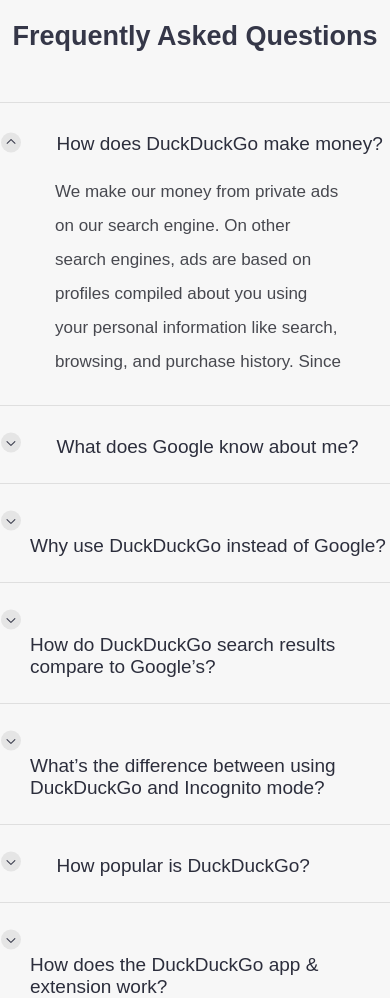
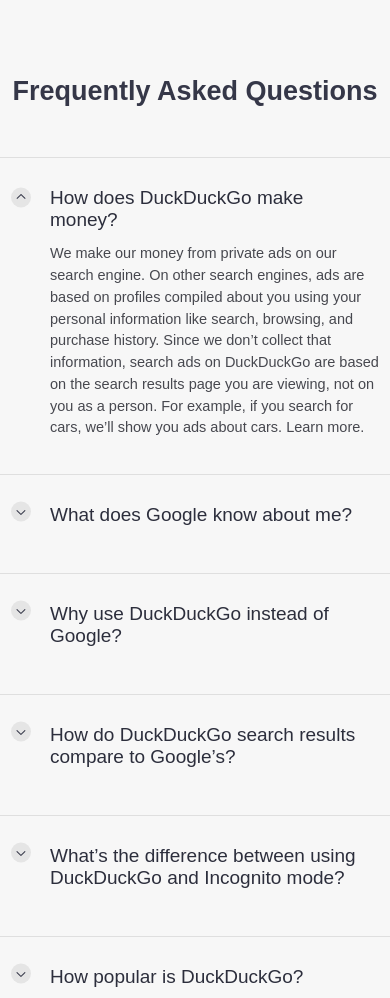
Before and after one commit to Deelip7/duckduckgo-clone, a plain HTML site: page index.html in a window 390 px wide. Shown: the part 2680-3678 px from the top of the page. Drawn offline with Linux system fonts and the light colour scheme.

Commit message:
add media max width to FAQ sections

```diff
--- a/scss/style.scss
+++ b/scss/style.scss
@@ -395,6 +395,7 @@
       font-size: 27px;
       font-weight: 900;
       color: #353748;
+      text-align: center;
     }
 
     &__content {
@@ -412,6 +413,7 @@
       background-color: inherit;
       border: none;
       padding: 1px;
+      margin-left: 10px;
       cursor: pointer;
     }
 
@@ -420,20 +422,24 @@
     }
 
     &__content-question {
-      display: inline-block;
-      margin-left: 30px;
+      position: relative;
+      top: -22px;
+      right: -50px;
       font-size: 19px;
       color: #2c2e3c;
       cursor: pointer;
+      margin-right: 70px;
     }
 
     &__content-answer {
-      margin-left: 25px;
+      position: relative;
       font-size: 15px;
       color: #47484f;
       line-height: 2;
       overflow: hidden;
-      padding: 0px 30px;
+      top: -10px;
+      right: -50px;
+      margin-right: 50px;
       max-height: 0;
       padding-top: 0;
       padding-bottom: 0;
@@ -443,7 +449,6 @@
     &__answer-show {
       transition: all 0.5s;
       max-height: 225px;
-      padding: 20px 30px;
     }
 
     &__btn {
@@ -491,6 +496,10 @@
       padding-left: 20px;
       margin: 0 auto;
     }
+    p {
+      font-size: 17px !important;
+      width: 95% !important;
+    }
   }
   .content-info {
     &__items {
@@ -510,12 +519,23 @@
 
   .about-info {
     h2 {
-      font-size: 20px !important;
+      font-size: 30px !important;
       line-height: 1.1 !important;
     }
+    p {
+      font-size: 17px !important;
+      width: 95% !important;
+    }
   }
-  p {
-    font-size: 17px !important;
-    width: 95% !important;
+
+  .faq-info {
+    &__content-answer {
+      font-size: 14.5px !important;
+      line-height: 1.5 !important;
+      width: 85% !important;
+    }
+    &__answer-show {
+      max-height: 300px !important;
+    }
   }
 }
```
Also changed, not shown: public/css/style.css.
